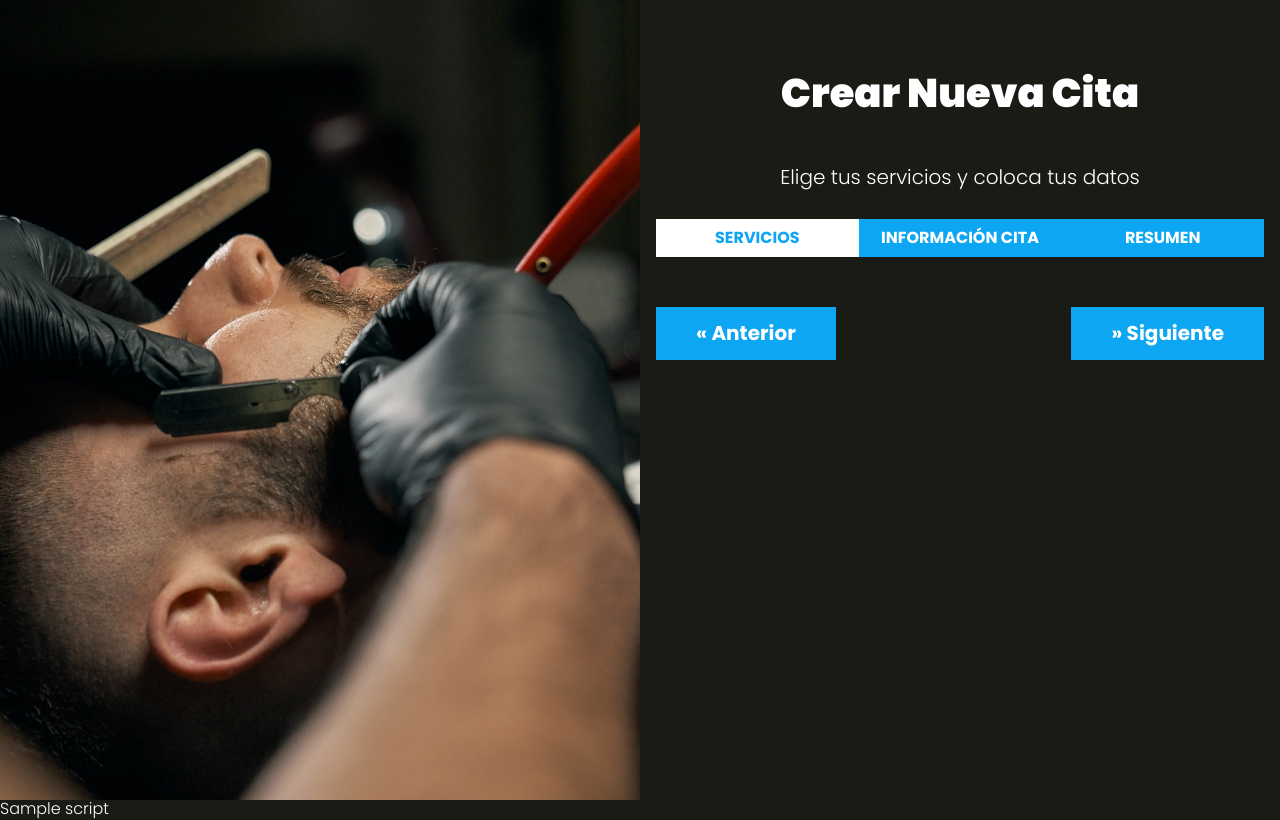
After one commit to pcprogramin/Cursos_Proyecto8_Applason, a PHP site: the page made by views/cita/index.php in a window 1280 px wide. The commit adds this page. Run offline with PHP 8.4, Linux system fonts and the light colour scheme; the template is opened without the code that fills it: most values are stand-ins (such as "Sample title", 1, 10 or a date in 2020); a stand-in replaces the project's code that opens the database connection.

```diff
--- a/public/index.php
+++ b/public/index.php
@@ -2,6 +2,7 @@
 
 require_once __DIR__ . '/../includes/app.php';
 
+use Controllers\CitaController;
 use MVC\Router;
 use Controllers\LoginController;
 $router = new Router();
@@ -20,4 +21,7 @@ $router ->post('/crear-cuenta',[LoginController::class,'crear']);
 $router ->get('/confirmar-cuenta',[LoginController::class,'confirmar']);
 $router ->get('/mensaje',[LoginController::class,'mensaje']);
 // Comprueba y valida las rutas, que existan y les asigna las funciones del Controlador
+
+$router->get ('/cita',[CitaController::class,'index']);
+
 $router->comprobarRutas();
--- a/src/scss/componentes/_formulario.scss
+++ b/src/scss/componentes/_formulario.scss
@@ -15,5 +15,9 @@
         border: none;
         padding: calc(v.$separacion / 4);
         border-radius: 1rem;
+        &:disabled{
+            background-color: lighten($color: v.$negro, $amount: 30%);
+            color: v.$blanco;
+        }
     }
 }
--- a/src/scss/componentes/_index.scss
+++ b/src/scss/componentes/_index.scss
@@ -2,3 +2,5 @@
 @forward 'botones';
 @forward 'acciones';
 @forward 'alertas';
+@forward 'tabs';
+@forward 'paginacion';
--- /dev/null
+++ b/src/scss/componentes/_paginacion.scss
@@ -0,0 +1,13 @@
+@use 'base/variables' as v;
+@use 'base/mixins' as m;
+.paginacion{
+    padding: v.$separacion 0;
+    @include m.telefono{
+        display: flex;
+        justify-content: space-between;
+    }
+    button{
+        margin: 0;
+        margin-bottom: 1rem;
+    }
+}
--- /dev/null
+++ b/src/scss/componentes/_tabs.scss
@@ -0,0 +1,29 @@
+@use 'base/variables' as v;
+@use 'base/mixins' as m;
+
+.tabs{
+    @include m.tablet{
+        display: flex;
+    }
+    button{
+        background-color: v.$azul;
+        border: none;
+        color: v.$blanco;
+        padding: 1rem;
+        display: block;
+        width: 100%;
+        margin-top: 1rem;
+        text-transform: uppercase;
+        font-weight: v.$bold;
+        transition: background-color 300ms ease;
+        &:hover{
+            cursor: pointer;
+            background-color: darken($color: v.$azul, $amount: 10%);
+        }
+        &.actual{
+            background-color: v.$blanco;
+            color: v.$azul;
+        }
+    }
+
+}
--- /dev/null
+++ b/src/scss/layout/_cita.scss
@@ -0,0 +1,18 @@
+.seccion {
+    padding: 5rem 0;
+
+    .text-center {
+        text-align: center;
+    }
+
+    display: none;
+
+}
+
+.mostrar {
+    display: block;
+}
+
+.ocultar {
+    display: none;
+}
--- a/src/scss/layout/_index.scss
+++ b/src/scss/layout/_index.scss
@@ -1 +1,2 @@
 @forward 'UI';
+@forward 'cita';
--- /dev/null
+++ b/views/cita/index.php
@@ -0,0 +1,55 @@
+<h1 class="nombre-pagina">Crear Nueva Cita</h1>
+<p class="descripcion-pagina">Elige tus servicios y coloca tus datos</p>
+
+<div id="app">
+    <nav class="tabs">
+        <button class="actual" type="boton" data-paso="1">Servicios</button>
+        <button type="boton" data-paso="2">Información Cita</button>
+        <button type="boton" data-paso="3">Resumen</button>
+    </nav>
+    <div id="paso-1" class="seccion">
+        <h2>Servicios</h2>
+        <p class="text-center">Elige tus servicios a continuación</p>
+        <div class="listado-servicios" id="servicios">
+
+        </div>
+    </div>
+    <div id="paso-2" class="seccion">
+        <h2>Tus Datos y Cita</h2>
+        <p class="text-center">Colaca tus datos y fecha de tu cita</p>
+        <form class="formulario">
+            <div class="campo">
+                <label for="nombre">Nombre:</label>
+                <input type="text" id="nombre" placeholder="Tu nombre" value="<?php echo $nombre ?>" disabled>
+            </div>
+            <div class="campo">
+                <label for="fecha">Fecha:</label>
+                <input type="date" id="fecha">
+            </div>
+            <div class="campo">
+                <label for="hora">Hora:</label>
+                <input type="time" id="hora">
+            </div>
+        </form>
+    </div>
+    <div id="paso-3" class="seccion">
+        <h2>Resumen</h2>
+        <p class="text-center">Verifica que la información sea correcta</p>
+        <div class="listado-servicios" id="servicios">
+
+        </div>
+    </div>
+    <div class="paginacion">
+        <button id="anterior" class="boton">
+            &laquo; Anterior
+        </button>
+        <button id="siguiente" class="boton">
+            &raquo; Siguiente
+        </button>
+    </div>
+</div>
+<?php
+    $script = "
+        <script src='build/js/app.js'></script>
+    ";
+?>
--- a/views/layout.php
+++ b/views/layout.php
@@ -14,5 +14,8 @@
             <?php echo $contenido; ?>
         </div>
     </div>
+    <?php
+        echo $script ?? '';
+    ?>
 </body>
 </html>
```
Also changed, not shown: classes/Email.php (+4 -3 lines), controllers/CitaController.php (added, +13 -0 lines), controllers/LoginController.php (+14 -4 lines), src/js/app.js (+35 -0 lines), public/build/css/app.css, public/build/js/app.js, views/auth/recuperar-pasword.php (renamed from views/auth/recuperar-password.php), 1 other file.
